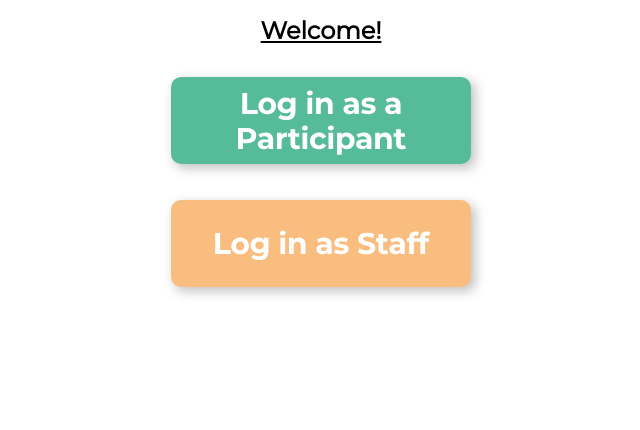
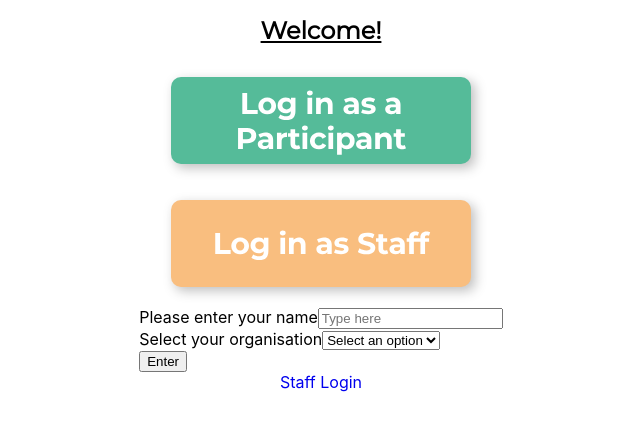
Before and after one commit to FAC-CDT/resource-centre, a React (Create React App) app: page / in a window 1280 px wide. Shown: the top 430 px of the page, without its empty margins (319-959 px from the left). Built offline with nearby package versions, Linux system fonts and the light colour scheme.

Commit message:
Add forms for staff and participant login

```diff
--- a/src/App.js
+++ b/src/App.js
@@ -14,6 +14,7 @@ import AddResource from "./components/staff-options/AddResource.js";
 import EditResource from "./components/staff-options/EditResource.js";
 import Profile from "./components/staff-options/Profile.js";
 import OrganisationLogin from "./components/login/OrganisationLogin";
+import StaffLogin from "./components/login/StaffLogin";
 
 function App() {
   const [userRole, setUserRole] = React.useState("No role");
@@ -21,19 +22,26 @@ function App() {
     "No organisation"
   );
 
+  const [userInfo, setUserInfo] = React.useState({
+    username: "",
+    password: "",
+    organisation: null,
+    userType: "participant"
+  });
+
   return (
     <BrowserRouter>
       <Switch>
         <Route
           exact
           path="/"
-          render={() => <Login userRole={userRole} setUserRole={setUserRole} />}
+          render={() => <Login userRole={userRole} setUserRole={setUserRole} userInfo={userInfo} setUserInfo={setUserInfo} />}
         />
         <Route
           exact
           path="/landing"
           render={() => (
-            <Landing userRole={userRole} userOrganisation={userOrganisation} />
+            <Landing userRole={userRole} userOrganisation={userOrganisation} userInfo={userInfo} setUserInfo={setUserInfo} />
           )}
         />
         <Route
@@ -46,14 +54,15 @@ function App() {
             />
           )}
         />
-        <Route path="/session" render={() => <Session userRole={userRole} />} />
-        <Route path="/resources" render={() => <Resources />} />
-        <Route path="/add-session" render={() => <AddSession />} />
-        <Route path="/edit-session" render={() => <EditSessions />} />
-        <Route path="/add-resource" render={() => <AddResource />} />
-        <Route path="/edit-resource" render={() => <EditResource />} />
+        <Route path="/session" render={() => <Session userRole={userRole} userInfo={userInfo} setUserInfo={setUserInfo} />} />
+        <Route path="/resources" render={() => <Resources userInfo={userInfo} setUserInfo={setUserInfo} />} />
+        <Route path="/add-session" render={() => <AddSession userInfo={userInfo} setUserInfo={setUserInfo} />} />
+        <Route path="/edit-session" render={() => <EditSessions userInfo={userInfo} setUserInfo={setUserInfo} />} />
+        <Route path="/add-resource" render={() => <AddResource userInfo={userInfo} setUserInfo={setUserInfo} />} />
+        <Route path="/edit-resource" render={() => <EditResource userInfo={userInfo} setUserInfo={setUserInfo} />} />
         <Route path="/profile" render={() => <Profile />} />
         <Route path="/help" render={() => <Help />} />
+        <Route path="/stafflogin" render={() => <StaffLogin userInfo={userInfo} setUserInfo={setUserInfo} />} />
         <Route component={Error} />
       </Switch>
     </BrowserRouter>
--- a/src/components/Landing.js
+++ b/src/components/Landing.js
@@ -3,11 +3,11 @@ import { Link } from "react-router-dom";
 import ParticipantMenu from "./menus/Participant-menu.js";
 import StaffMenu from "./menus/Staff-menu.js";
 
-const Menu = ({ userRole, userOrganisation }) => {
-  if (userRole === "staff") {
-    return <StaffMenu userRole={userRole} userOrganisation={userOrganisation} />;
-  } else if (userRole === "participant") {
-    return <ParticipantMenu userRole={userRole} userOrganisation={userOrganisation} />;
+const Menu = ({ userInfo }) => {
+  if (userInfo.userType === "staff") {
+    return <StaffMenu userInfo={userInfo} />;
+  } else if (userInfo.userType === "participant") {
+    return <ParticipantMenu userInfo={userInfo} />;
   } else
     return (
       <section>
--- a/src/components/login/Login.js
+++ b/src/components/login/Login.js
@@ -1,10 +1,23 @@
 import React from "react";
-import { Link } from "react-router-dom";
+import { withRouter, Link } from "react-router-dom";
 import { ReactComponent as Participant } from "./buttons/participant-login.svg";
 import { ReactComponent as Staff } from "./buttons/staff-login.svg";
 import "./Login.css";
 
-const Landing = ({ userRole, setUserRole }) => {
+const Landing = (props) => {
+  const handleChange = (e) => {
+    const { id, value } = e.target;
+    props.setUserInfo((prevState) => ({
+      ...prevState,
+      [id]: value,
+    }));
+  };
+
+  const handleSubmit = (e) => {
+    e.preventDefault();
+    props.history.push("/landing");
+  };
+
   return (
     <>
       <h1> Welcome! </h1>
@@ -12,7 +25,7 @@ const Landing = ({ userRole, setUserRole }) => {
         <Link to="/organisationlogin" alt="Log in as a participant">
           <Participant
             onClick={() => {
-              setUserRole("participant");
+              props.setUserRole("participant");
             }}
           />
         </Link>
@@ -22,13 +35,41 @@ const Landing = ({ userRole, setUserRole }) => {
         >
           <Staff
             onClick={() => {
-              setUserRole("staff");
+              props.setUserRole("staff");
             }}
           />
         </Link>
+
+      <form>
+        <div className="">
+          <label htmlFor="username">Please enter your name</label>
+          <input
+            type="text"
+            className=""
+            id="username"
+            aria-describedby="emailHelp"
+            placeholder="Type here"
+            value={props.userInfo.username}
+            onChange={handleChange}
+          />
+        </div>
+        <div className="form-group text-left">
+          <label htmlFor="organisation">Select your organisation</label>
+          <select required name="organisation" id="organisation" onChange={handleChange}>
+            <option >Select an option</option>
+            <option value="pip">PIP</option>
+            <option value="safh">SAFH</option>
+          </select>
+        </div>
+        <div className=""></div>
+        <button type="submit" className="" onClick={handleSubmit}>
+          Enter
+        </button>
+      </form>
+      <Link to="/stafflogin">Staff Login</Link>
       </nav>
     </>
   );
 };
 
-export default Landing;
+export default withRouter(Landing);
--- /dev/null
+++ b/src/components/login/StaffLogin.css
@@ -0,0 +1,5 @@
+.staff-login-form {
+    display: flex;
+    flex-direction: column;
+    align-items: center;
+}
--- /dev/null
+++ b/src/components/login/StaffLogin.js
@@ -0,0 +1,56 @@
+import React from "react";
+import { withRouter } from "react-router-dom";
+import "./StaffLogin.css";
+
+const StaffLogin = (props) => {
+
+    const handleChange = (e) => {
+
+    }
+
+    const handleSubmit = (e) => {
+
+    }
+
+  return (
+    <div className="staff-login-form">
+      <h1>Staff Login</h1>
+      <form>
+        <div className="">
+          <label htmlFor="username">Please enter your username</label>
+          <input
+            required
+            type="text"
+            className=""
+            id="username"
+            aria-describedby="emailHelp"
+            placeholder="Username"
+            value={props.userInfo.username}
+            onChange={handleChange}
+          />
+        </div>
+        <div className="">
+          <label htmlFor="password">Enter password</label>
+          <input
+            type="password"
+            className=""
+            id="password"
+            placeholder="Password"
+            value={props.userInfo.password}
+            onChange={handleChange}
+          />
+        </div>
+        <div className="form-check"></div>
+        <button
+          type="submit"
+          className="btn btn-primary"
+          onClick={handleSubmit}
+        >
+          Submit
+        </button>
+      </form>
+    </div>
+  );
+};
+
+export default withRouter(StaffLogin);
--- a/src/components/menus/Participant-menu.js
+++ b/src/components/menus/Participant-menu.js
@@ -5,10 +5,10 @@ import { ReactComponent as Resources } from "./icons/resources.svg";
 import { ReactComponent as Help } from "./icons/help.svg";
 import "./Participant-menu.css";
 
-const ParticipantMenu = ({ selectedOption, setSelectedOption, userRole, userOrganisation }) => {
+const ParticipantMenu = ({ userInfo }) => {
   return (
     <section>
-      <h1>Welcome {userRole} to the {userOrganisation} dashboard</h1>
+      <h1>Welcome {userInfo.username} to the {userInfo.organisation} dashboard</h1>
       <section className="user-options">
         <Link to="/session">
           <Session />
--- a/src/components/menus/Staff-menu.js
+++ b/src/components/menus/Staff-menu.js
@@ -9,10 +9,10 @@ import { ReactComponent as Profile } from './icons/profile.svg'
 
 import './Staff-menu.css';
 
-const StaffMenu = ({ userRole, userOrganisation }) => {
+const StaffMenu = ({ userInfo }) => {
 	return (
 		<section>
-			<h1>Welcome {userRole} to the {userOrganisation} dashboard</h1>
+			<h1>Welcome {userInfo.username} to the {userInfo.organisation} dashboard</h1>
 			<section className='staff-options'>
 				<Link to='/add-session'><AddSession /></Link>
 				<Link to='/edit-session'><SessionsList /></Link>
```
